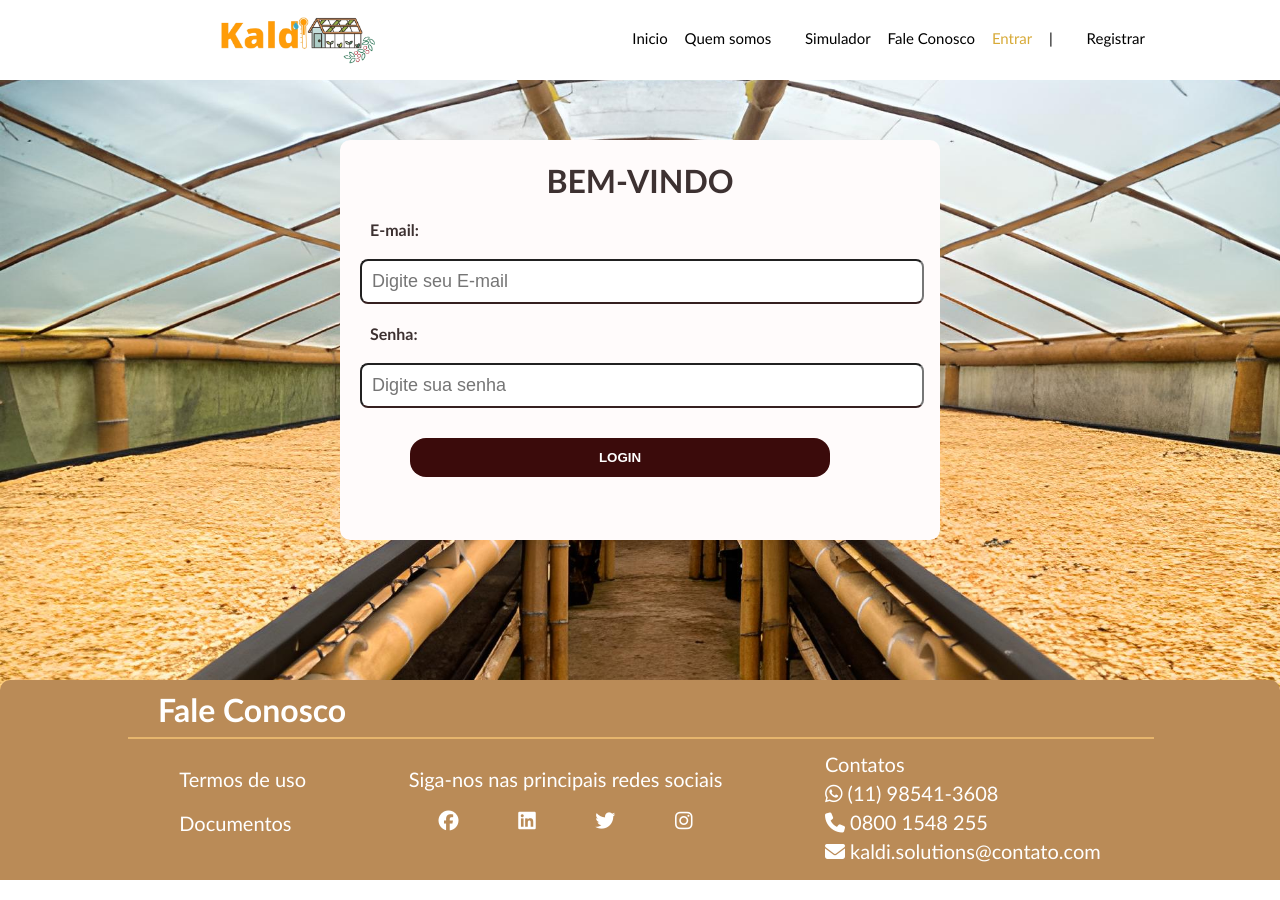
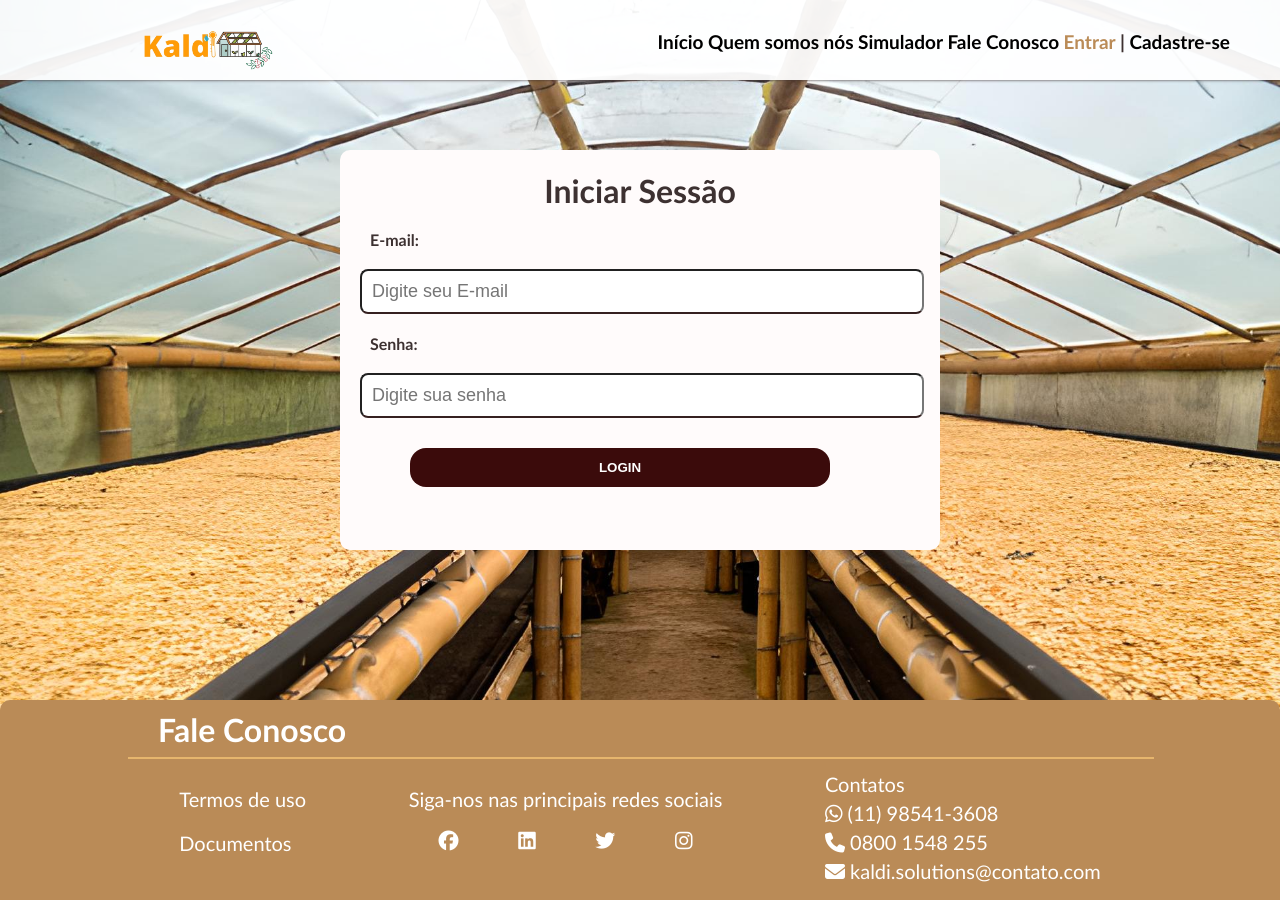
Before and after one commit to Kaldi-Solutions/Site-Completo, a plain HTML site: page kaldi-Login.html in a window 1280 px wide. Drawn offline with Linux system fonts and the light colour scheme.

Commit message:
Site Finalizado v6 - Header manipulado e implementado nas demais páginas

```diff
--- a/kaldi-Login.html
+++ b/kaldi-Login.html
@@ -6,38 +6,35 @@
     <meta http-equiv="X-UA-Compatible" content="IE=edge">
     <meta name="viewport" content="width=device-width, initial-scale=1.0">
     <script src="https://kit.fontawesome.com/d4c883c854.js" crossorigin="anonymous"></script>
-    <title>Login</title>
+    <title>Entrar</title>
     <link rel="stylesheet" href="slogin_estilo.css">
+    <link rel="stylesheet" href="sKaldiHeader.css">
 
 </head>
 
 <body>
-    <div class="header">
+    <header>
         <div class="container">
-            <img src="assets/090C8883-CC7D-43F0-99B3-2E54480A89B8-removebg-preview.png" alt="KaldiSolutions">
-            <div class="navbar">
-                <a href="kaldi-institucional.html">
-                    <li>Inicio
-                </a></li>
-                <li>Quem somos</li>
-                <a href="kaldi-simulador.html">
-                    <li>Simulador
-                </a></li>
-                <li>Fale Conosco</li>
+            <div class="logo">
+                <img src="assets/090C8883-CC7D-43F0-99B3-2E54480A89B8-removebg-preview.png">
+            </div>
 
-                <li id="aqui">Entrar
-                    </a></li>
+            <ul class="list">
+
+                <li><a href="kaldi-institucional.html">Início</a></li>
+                <li><a href="#quemSomos">Quem somos nós</a></li>
+                <li><a href="kaldi-simulador.html">Simulador</a></li>
+                <li><a href="#faleconosco">Fale Conosco</a></li>
+                <li><a id="hold" href="kaldi-Login.html">Entrar</a></li>
                 <li>|</li>
-                <a href="kaldi-cadastro.html">
-                    <li>Registrar
-                </a></li>
-            </div>
+                <li><a href="kaldi-cadastro.html">Cadastre-se</a></li>
+            </ul>
         </div>
-    </div>
+    </header>
 
     <div class="banner">
         <div class="container">
-            <h1>BEM-VINDO</h1>
+            <h1>Iniciar Sessão</h1>
             <div class="social_container">
                 <span>E-mail:</span>
                 <input type="email" id="email_input" placeholder="Digite seu E-mail">
--- a/sCadastro.css
+++ b/sCadastro.css
@@ -12,76 +12,21 @@ body {
     text-align: center;
 } */
 
-
-.header {
-    background-color: rgb(255, 255, 255);
-    height: 80px;
-    justify-content: space-around;
-}
-
-.container {
-    width: 80%;
-    margin: auto;
-}
-
-
-.header .container {
-    display: flex;
-    justify-content: flex-end;
-    margin-right: 10%;
-    width: 100%;
-    height: 80px;
-}
-
-.header .container img {
-    width: 250px;
-    height: 120px;
-    display: flex;
-    margin-left: 15%;
-    align-self: center;
-}
-
-.navbar {
-    /* border: green solid 3px; */
-    color: rgb(0, 0, 0);
-    list-style: none;
-    display: flex;
-    align-items: center;
-    width: 620px;
-    justify-content: space-between;
-    margin-right: 30px;
-    font-size: 15px;
-    padding: 10px;
-    margin: 20px 125px 25px 200px;
-
-
-}
-
-.navbar li a {
-    text-decoration: none;
-    color: black;
-}
-
-.navbar #aqui {
-    color: rgb(215, 170, 56);
-}
-
-.navbar a:hover {
-    color: brown;
-}
-
-
 /* Banner */
 
 .banner {
     /* border: solid red 3px; */
     padding: 60px;
-    height: 500px;
+    height: 700px;
     display: flex;
     justify-content: center;
     background-image: url(assets/zyro-image.png);
     background-size: cover;
     background-position: center;
+}
+
+.banner .container{
+    margin-top: 100px;
 }
 
 /* .banner .container .spanum {
--- /dev/null
+++ b/sKaldiHeader.css
@@ -0,0 +1,45 @@
+.container .logo img{
+    margin: auto 20px auto 20px;
+    height: 100px;
+}
+
+.logo img{
+    margin-bottom: 50px;
+    height: 50px;
+
+}
+
+.logo{
+    margin-left: 100px;
+    width: 500px;
+}
+
+header .container{
+    box-shadow: 0 0 3px 0;
+    display: flex;
+    height: 80px;
+    width: 100%;
+    background-color: rgba(255, 255, 255, 0.938);
+    position: fixed;
+}
+
+.list{
+    display: flex;
+    font-size: 19px;
+    font-weight: 700;
+    width: 1400px;
+    margin: 10px 30px 200px 320px;
+    height: 20px;
+    justify-content: space-between;
+    padding: 20px;
+    list-style-type: none;
+}
+
+.list li a{
+    text-decoration: none;
+    color: black;
+}
+
+.list a:hover, header .container .list #hold{
+    color: #BA8B57;
+}
--- a/sSimulador.css
+++ b/sSimulador.css
@@ -6,72 +6,19 @@ body {
 
 }
 
-
-.header {
-    background-color: rgb(255, 255, 255);
-    height: 80px;
-    justify-content: space-around;
-}
-
-
-
-.header .container {
-    display: flex;
-    justify-content: flex-end;
-    margin-right: 10%;
-    width: 100%;
-    height: 80px;
-}
-
-.header .container img {
-    width: 250px;
-    height: 120px;
-    display: flex;
-    margin-left: 15%;
-    align-self: center;
-}
-
-.navbar {
-    /* border: green solid 3px; */
-    color: rgb(0, 0, 0);
-    list-style: none;
-    display: flex;
-    align-items: center;
-    width: 620px;
-    justify-content: space-between;
-    margin-right: 30px;
-    font-size: 15px;
-    padding: 10px;
-    margin: 20px 125px 25px 200px;
-
-}
-
-.navbar li a {
-    text-decoration: none;
-    color: black;
-}
-
-.navbar #aqui {
-    color: rgb(215, 170, 56);
-}
-
-.navbar a:hover {
-    color: brown;
-}
-
 .banner {
     display: flex;
     background-color: rgb(236, 144, 24);
     flex-direction: column;
     justify-content: center;
     align-items: center;
-    height: 150px;
+    height: 230px;
     font-size: small;
 }
 
 .banner h1 {
     display: flex;
-    margin-top: 30px;
+    margin-top: 100px;
 }
 
 
--- a/slogin_estilo.css
+++ b/slogin_estilo.css
@@ -8,51 +8,6 @@ body {
     background-size: cover;
 }
 
-.header {
-    background-color: rgb(255, 255, 255);
-    height: 80px;
-    justify-content: space-around;
-}
-
-.header .container {
-    display: flex;
-    justify-content: flex-end;
-    margin-right: 10%;
-    width: 100%;
-    height: 80px;
-}
-
-.header .container img {
-    width: 250px;
-    height: 120px;
-    display: flex;
-    margin-left: 15%;
-    align-self: center;
-}
-
-.navbar {
-    /* border: green solid 3px; */
-    color: rgb(0, 0, 0);
-    list-style: none;
-    display: flex;
-    align-items: center;
-    width: 620px;
-    justify-content: space-between;
-    margin-right: 30px;
-    font-size: 15px;
-    /* font-weight: 700; */
-    padding: 10px;
-    margin: 20px 125px 25px 200px;
-}
-
-.navbar li a {
-    text-decoration: none;
-    color: black;
-}
-
-.navbar #aqui {
-    color: rgb(215, 170, 56);
-}
 
 h1 {
 
@@ -67,7 +22,7 @@ input:focus {
 
 .banner {
     width: 600px;
-    height: 600px;
+    height: 700px;
     margin-left: auto;
     margin-right: auto;
     border-radius: 10px;
@@ -77,7 +32,7 @@ input:focus {
 
 .banner .container {
     background-color: #fffbfb;
-    margin-top: 60px;
+    margin-top: 150px;
     margin-bottom: 40px;
     height: 400px;
     width: 750px;
```
Also changed, not shown: Skaldi.css (+0 -45 lines), kaldi-cadastro.html (+16 -12 lines), kaldi-institucional.html (+3 -2 lines), kaldi-simulador.html (+15 -18 lines).
